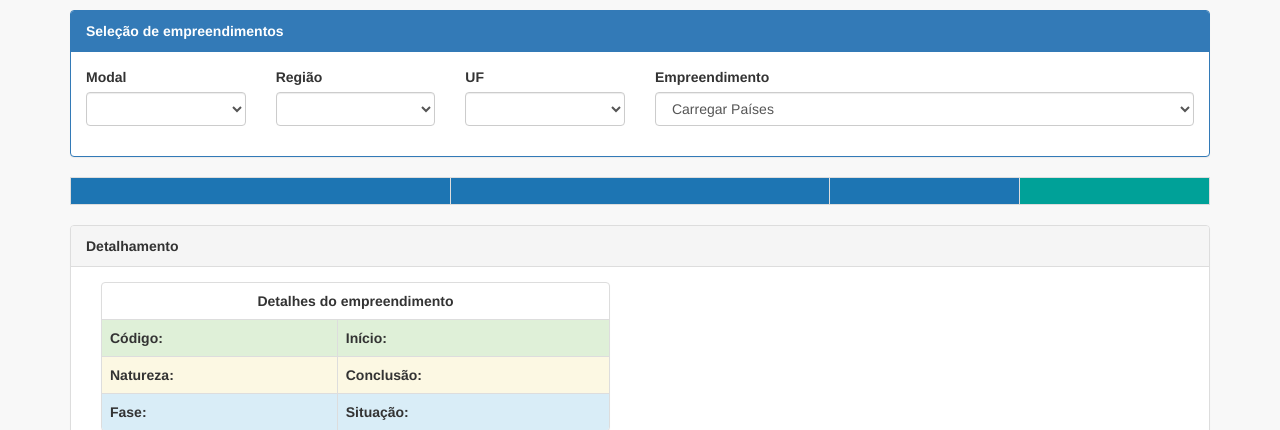
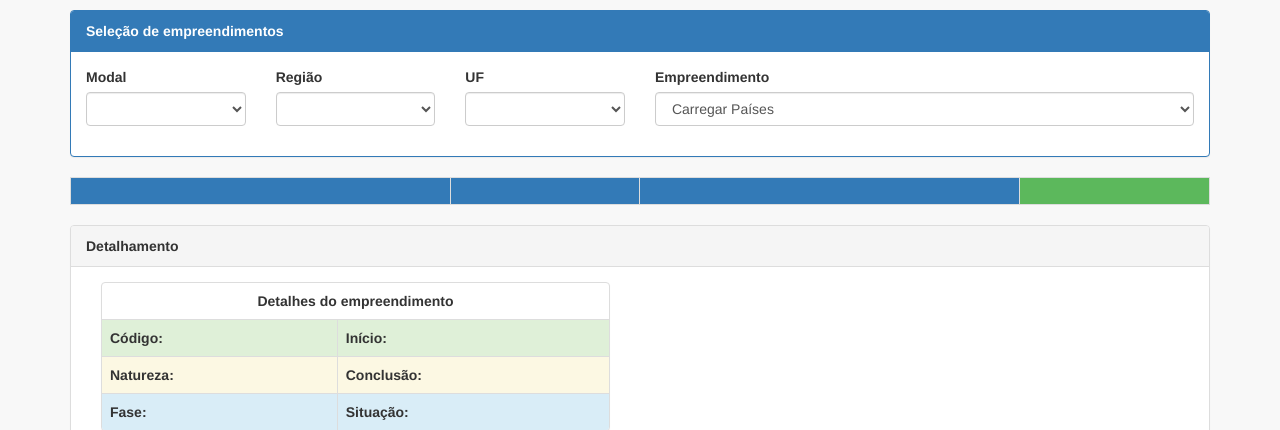
Before and after one commit to lucasapsilva/PEM-FULL, a PHP site: page / in a window 1280 px wide. Shown: the part 52-482 px from the top of the page. Run offline with PHP 8.4, Linux system fonts and the light colour scheme; data that the repository does not hold is empty; some libraries are stand-ins or nearby versions.

Commit message:
Alterei a index.

```diff
--- a/conexao/db.php
+++ b/conexao/db.php
@@ -3,7 +3,7 @@ function Conectar(){
     try {
         $host = "192.168.10.100";
         $user = "sa";
-        $pass = "Lu01ccas";
+        $pass = "Cle12!@#";
         $banco = "LISTA_SP_AD";
         $conexao = new PDO ("dblib:host=" . $host . ";dbname=" . $banco . ";charset=utf8;", $user, $pass, array(
                 PDO::ATTR_ERRMODE => PDO::ERRMODE_EXCEPTION,
--- a/index.php
+++ b/index.php
@@ -40,6 +40,7 @@
             padding: 10px;
         }
     </style>
+    <link rel="icon" href="vendor/bootstrap/img/icon.png" type="image/x-icon" />
 </head>
 <body>
 
@@ -104,12 +105,13 @@
         <div class="col-md-12">
             <table class="table table-bordered table-responsive">
                 <tr>
-                    <th class="col-md-4" style="text-align: center; background-color: #1d75b3; color: white;">
-                        <a href="#" data-toggle="modal" data-target="#modalLotes">
-                            <p id="lbLotes" style="color: white;"></p></a></th>
-                    <th class="col-md-4" style="text-align: center; background-color: #1d75b3; color: white;"><p id="lbKm"></p></th>
-                    <th class="col-md-2" style="text-align: center; background-color: #1d75b3; color: white;"><p id="lbImpositiva"></p></th>
-                    <th class="col-md-2" style="text-align: center; background-color: #00a198; color: white;"><p id="lbPAC"></p></th>
+                    <th class="col-md-4 btn-primary" data-toggle="modal" data-target="#modalLotes" style="text-align: center; cursor: pointer;">
+                        <a href="#demo" data-target="#demo" >
+                            <p id="lbLotes"</p></a>
+                    </th>
+                    <th class="col-md-2 btn-primary" style="text-align: center"><p id="lbKm"></p></th>
+                    <th class="col-md-4 btn-primary" style="text-align: center"><p id="lbImpositiva"></p></th>
+                    <th class="col-md-2 btn-success" style="text-align: center"><p id="lbPAC"></p></th>
                 </tr>
             </table>
         </div>
```
Also changed, not shown: vendor/bootstrap/img/icon.png (added).
